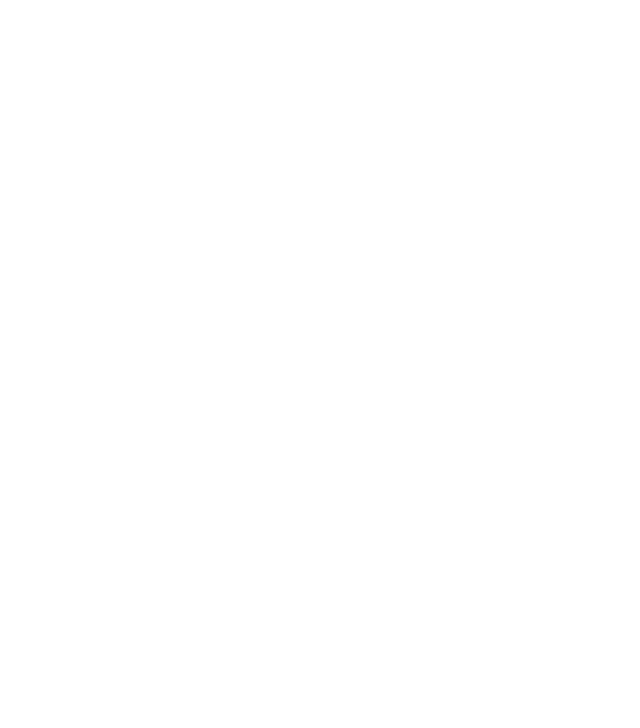
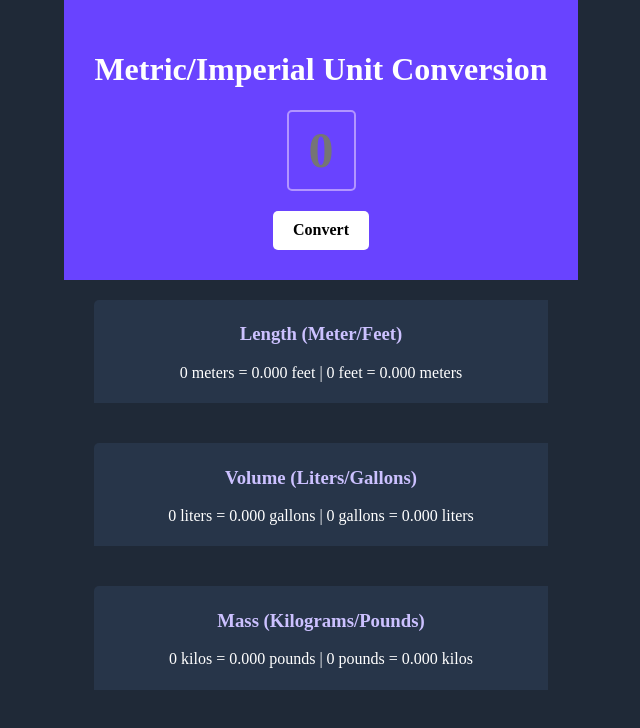
Before and after one commit to mjzivat/unit-converter, a website built with Vite: page index.html in a window 1280 px wide. Shown: the whole page, without its empty margins (319-959 px from the left). Built offline with nearby package versions, Linux system fonts and the light colour scheme.

Commit message:
finished coding converter

```diff
--- a/index.css
+++ b/index.css
@@ -1,3 +1,59 @@
 body {
     margin: 0;
+    text-align: center;
+    font-family: ;
+    display: flex;
+    flex-direction: column;
+    background: #1F2937;
 }
+
+#header {
+    background: #6943FF;
+    color: #FFFFFF;
+    padding: 30px;
+}
+
+#input {
+    width: 1ch;
+    background: #6943FF;
+    border: 2px solid #B295FF;
+    border-radius: 5px;
+    color: #FFFFFF;
+    padding: 10px 20px;
+    font-size: 50px;
+    box-sizing: content-box;
+    margin: 0px auto 20px;
+    text-align: center;
+    font-weight: bold;
+}
+
+#convert-btn {
+    background: #FFFFFF;
+    padding: 10px 20px;
+    font-weight: bold;
+    border: none;
+    border-radius: 5px;
+}
+
+.main {
+    background: #1F2937;
+    padding: 10px 20px;
+}
+
+.conversion {
+    background: white;
+    padding: 5px;
+    margin: 10px;
+    color: #CCC1FF;
+    background: #273549;
+    border-radius: 5px 0 0 0;
+}
+
+p {
+    color: white
+}
+
+#container {
+    max-width: 550px;
+    margin: 0px auto
+}
--- a/index.html
+++ b/index.html
@@ -3,6 +3,37 @@
         <link rel="stylesheet" href="index.css">
     </head>
     <body>
+        <div id="container">
+        <div id="header">
+            <div>
+                <h1>Metric/Imperial Unit Conversion</h1>
+            </div>
+            <div>
+                <input type="text" placeholder="0" id="input">
+            </div>
+            <div>
+                <button id="convert-btn">Convert</button>
+            </div>
+        </div>
+        <div class="main">
+            <div class="conversion">
+                <h3>Length (Meter/Feet)</h3>
+                <p id="length">0 meters = 0.000 feet | 0 feet = 0.000 meters</p>
+            </div>
+        </div>
+        <div class="main">
+            <div class="conversion">
+                <h3>Volume (Liters/Gallons)</h3>
+                <p id="volume">0 liters = 0.000 gallons | 0 gallons = 0.000 liters</p>
+            </div>
+        </div>
+        <div class="main">
+            <div class="conversion">
+                <h3>Mass (Kilograms/Pounds)</h3>
+                <p id="mass">0 kilos = 0.000 pounds | 0 pounds = 0.000 kilos</p>
+            </div>
+        </div>
         <script src="index.js"></script>
+        </div>
     </body>
 </html>
--- a/index.js
+++ b/index.js
@@ -3,3 +3,28 @@
 1 liter = 0.264 gallon
 1 kilogram = 2.204 pound
 */
+
+var input = document.querySelector("input")
+
+input.addEventListener("input", function () {
+  this.style.width = this.value.length + "ch"
+})
+
+let convertBtn = document.getElementById("convert-btn")
+let lengthEl = document.getElementById("length")
+let volumeEl = document.getElementById("volume")
+let massEl = document.getElementById("mass")
+
+const meterToFeet =  3.281
+const literToGallon =  0.264
+const kiloToPound =  2.204
+
+convertBtn.addEventListener("click", function() {
+    let baseValue = input.value
+
+    lengthEl.textContent = `${baseValue} meters = ${(baseValue * meterToFeet).toFixed(3)} feet | ${baseValue} feet = ${(baseValue / meterToFeet).toFixed(3)} meters`
+
+    volumeEl.textContent = `${baseValue} liters = ${(baseValue * literToGallon).toFixed(3)} gallons | ${baseValue} gallons = ${(baseValue / literToGallon).toFixed(3)} liters`
+
+    massEl.textContent = `${baseValue} kilos = ${(baseValue * kiloToPound).toFixed(3)} pounds | ${baseValue} pounds = ${(baseValue / kiloToPound).toFixed(3)} kilos`
+})
```
Also changed, not shown: README.md.
